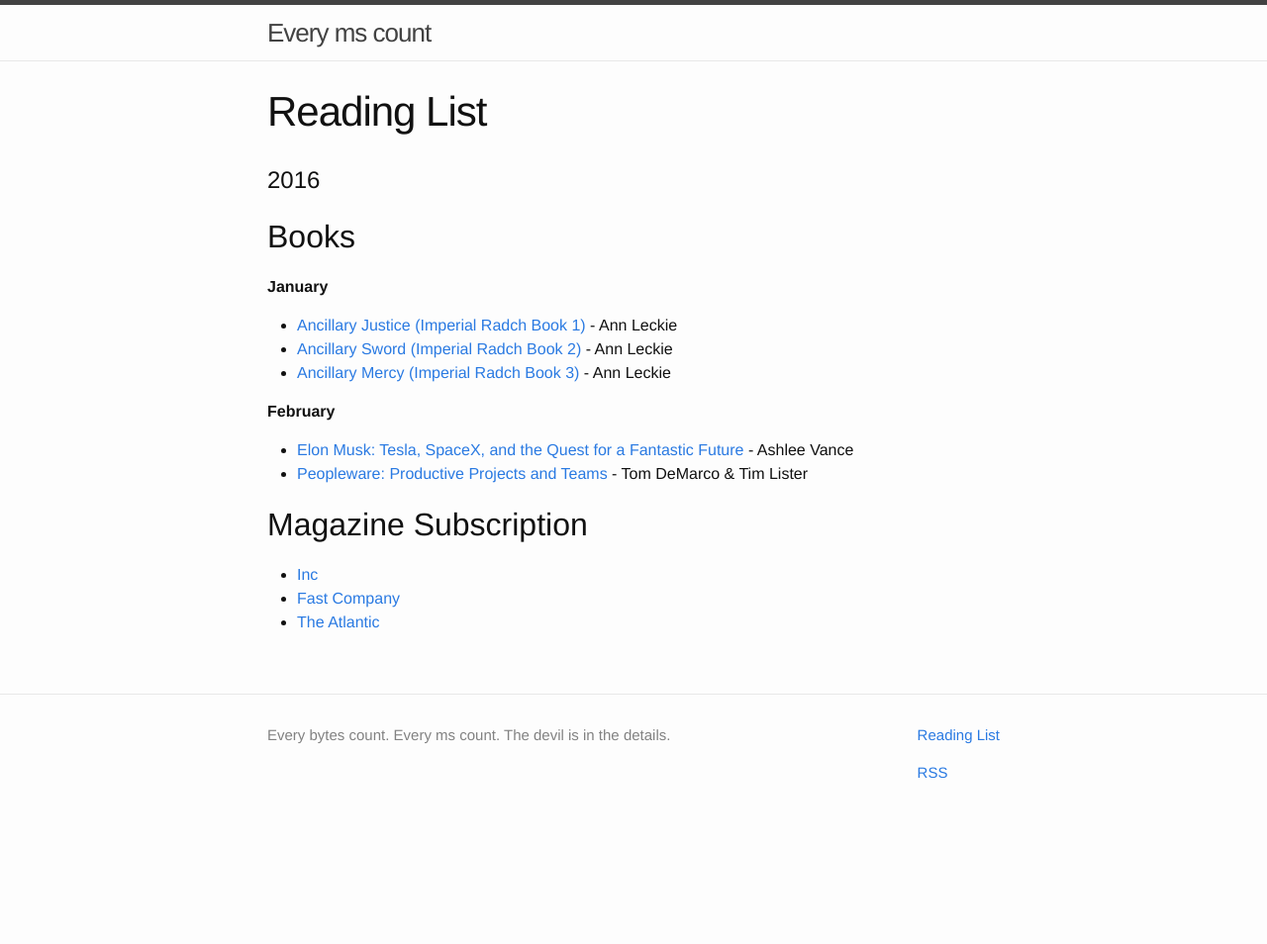
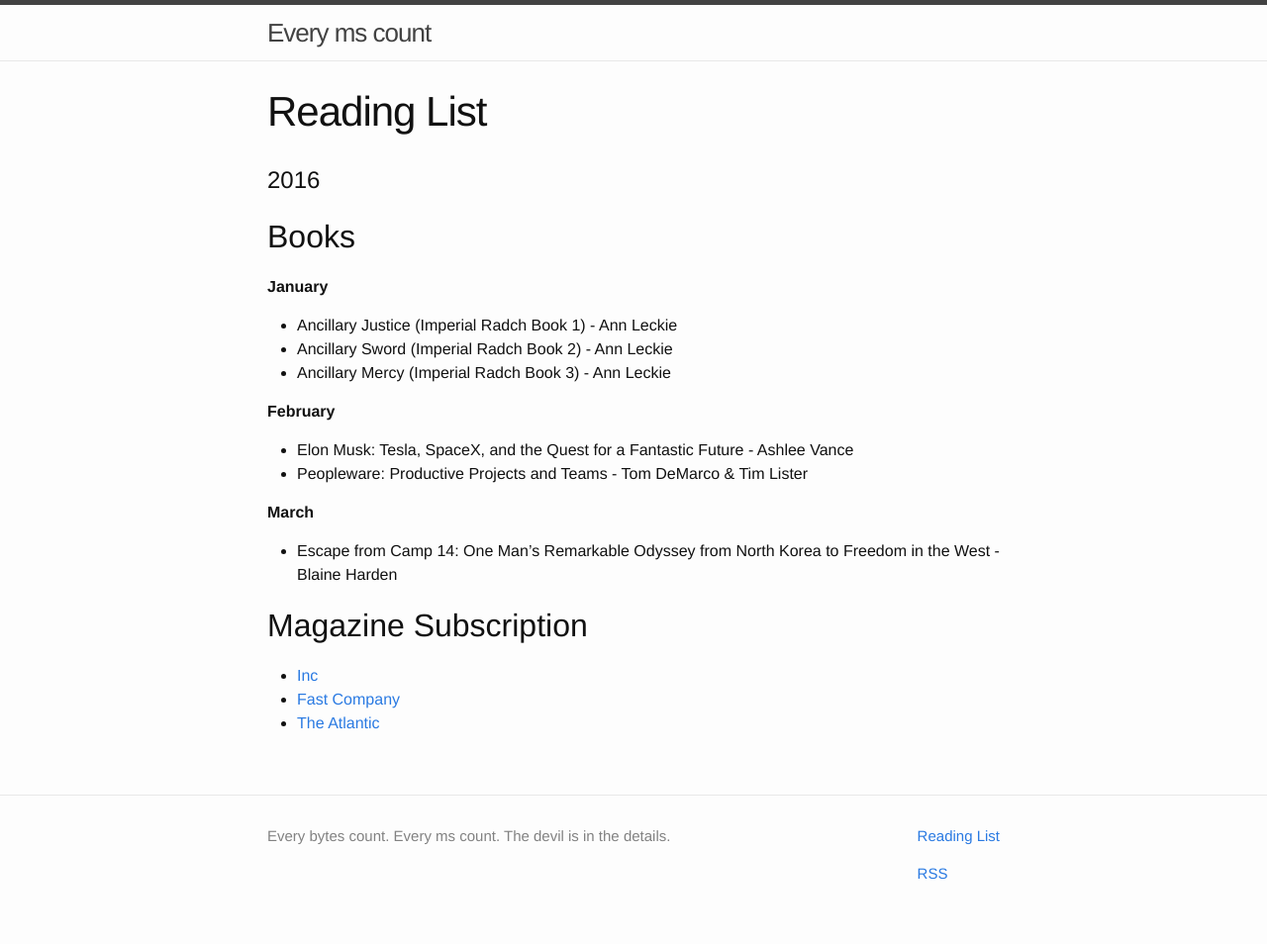
Before and after one commit to mipstian/genintho.github.io, a Jekyll site: the page built from reading-list.md, in a window 1280 px wide. Shown: the whole page at 99% size. Built offline with Jekyll 4.4.1, drawn with Linux system fonts in a browser that asks for light colours; before the commit the page ends 900 px from its top, so only the background shows below that.

Commit message:
Escape from camp 14

```diff
--- a/reading-list.md
+++ b/reading-list.md
@@ -11,14 +11,18 @@ title: Reading List
 
 __January__
 
-- [Ancillary Justice (Imperial Radch Book 1)](http://amzn.to/1Xuu6YO) - Ann Leckie
-- [Ancillary Sword (Imperial Radch Book 2)](http://amzn.to/246xOMS) - Ann Leckie
-- [Ancillary Mercy (Imperial Radch Book 3)](http://amzn.to/246xRIw) - Ann Leckie
+- Ancillary Justice (Imperial Radch Book 1) - Ann Leckie
+- Ancillary Sword (Imperial Radch Book 2) - Ann Leckie
+- Ancillary Mercy (Imperial Radch Book 3) - Ann Leckie
 
 __February__
 
-- [Elon Musk: Tesla, SpaceX, and the Quest for a Fantastic Future](http://amzn.to/1Xuu3MJ) - Ashlee Vance
-- [Peopleware: Productive Projects and Teams](http://amzn.to/1OGGqOX) - Tom DeMarco & Tim Lister
+- Elon Musk: Tesla, SpaceX, and the Quest for a Fantastic Future - Ashlee Vance
+- Peopleware: Productive Projects and Teams - Tom DeMarco & Tim Lister
+
+__March__
+
+- Escape from Camp 14: One Man's Remarkable Odyssey from North Korea to Freedom in the West - Blaine Harden
 
 ## Magazine Subscription
 - [Inc](http://www.inc.com/)
```
